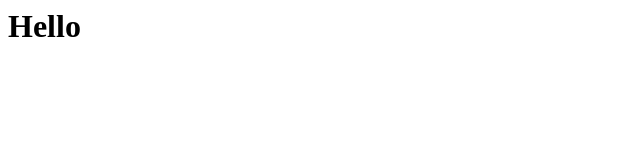
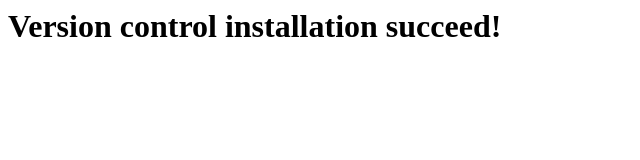
Before and after one commit to aldian13777/site, a plain HTML site: page index.html in a window 1280 px wide. Shown: the whole page, without its empty margins (0-640 px from the left). Drawn offline with Linux system fonts and the light colour scheme.

Commit message:
first commit workpc

```diff
--- a/index.html
+++ b/index.html
@@ -1,3 +1,3 @@
 <html>
-<h1>Hello</h1>
+<h1>Version control installation succeed!</h1>
 </html>
```
